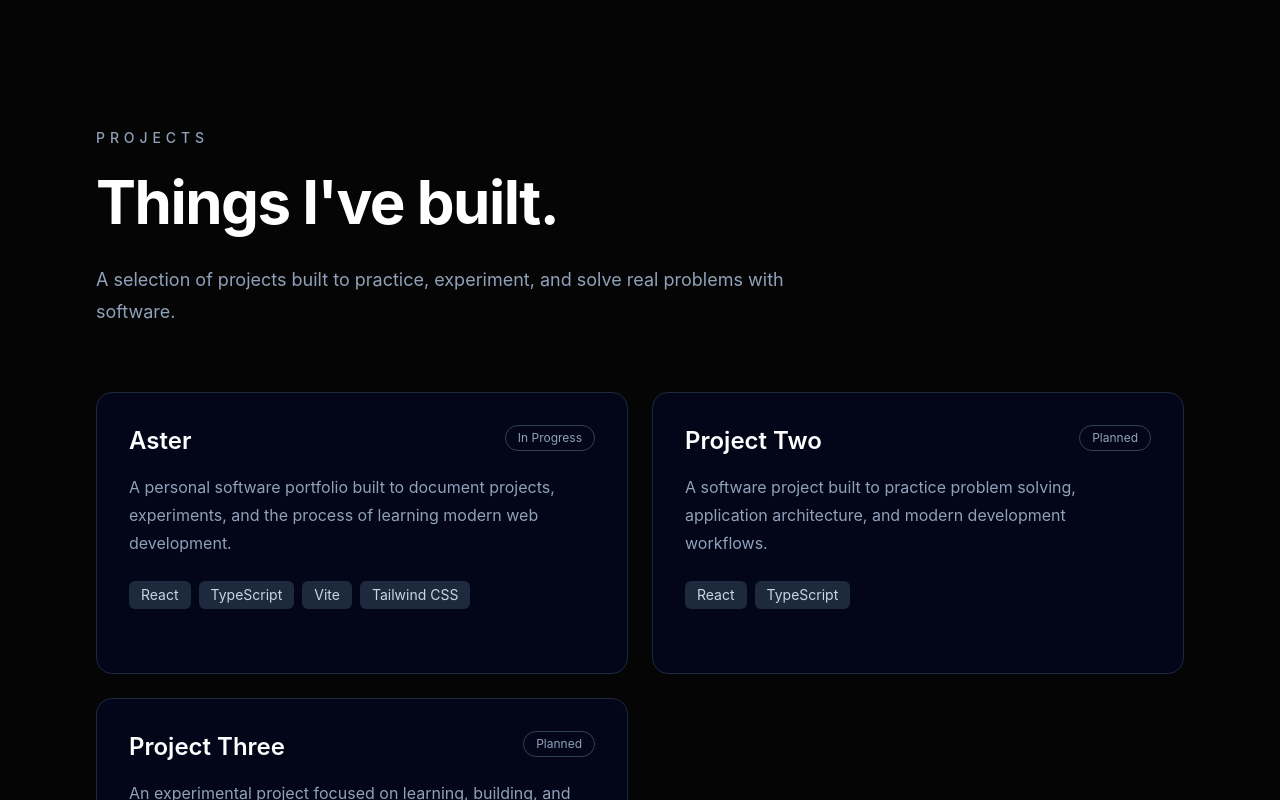
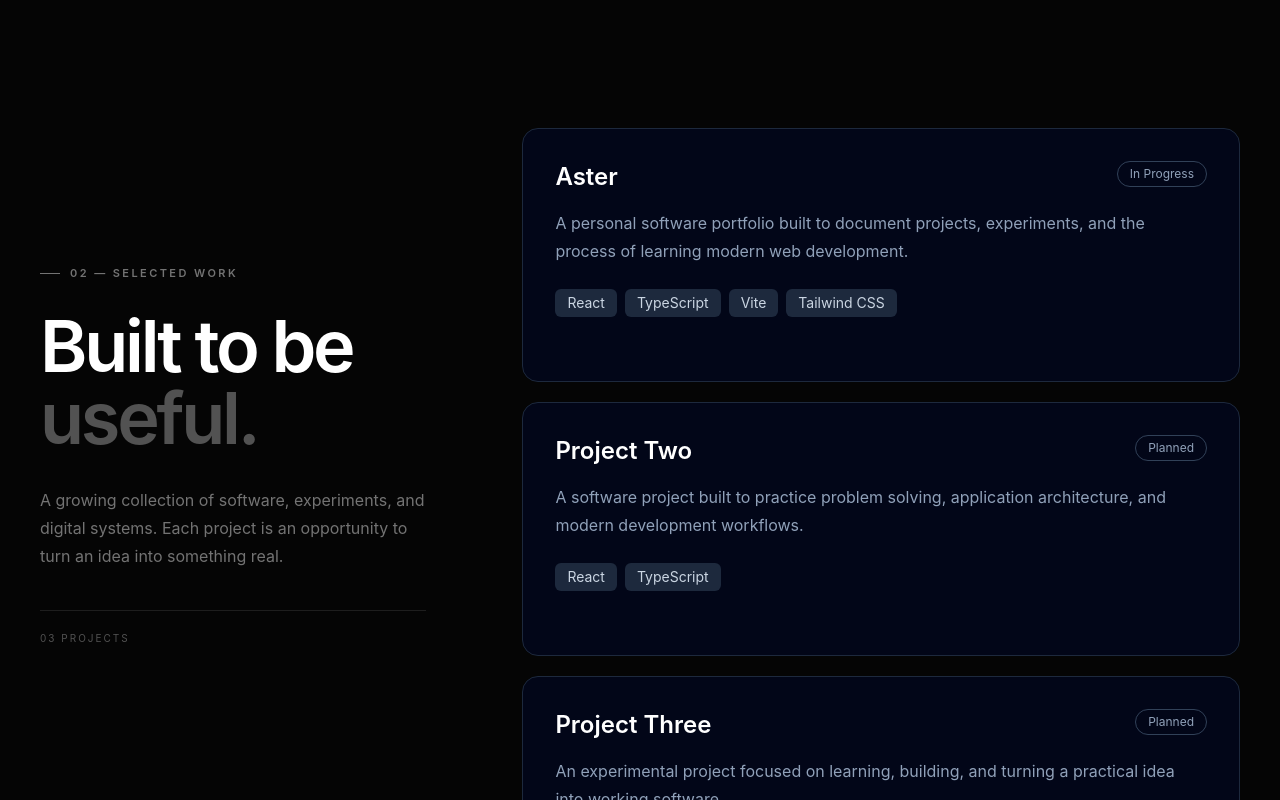
Before and after one commit to matteojose3112-bit/aster, a React app in the folder portfolio/: page / in a window 1280 px wide. Shown: the part 1600-2400 px from the top of the page. Built offline with nearby package versions, Linux system fonts and the light colour scheme; the HTML template or start-up script is replaced by a standard one.

Commit message:
Redesign Projects section as editorial selected-work layout

```diff
--- a/portfolio/src/components/layout/sections/Projects.tsx
+++ b/portfolio/src/components/layout/sections/Projects.tsx
@@ -3,31 +3,30 @@ import ProjectCard from "./ui/ProjectCard";
 
 function Projects() {
   return (
-    <section
-      id="projects"
-      className="px-6 py-32 md:px-12 lg:px-24"
-    >
-      <div className="mx-auto max-w-6xl">
-        <p className="mb-6 text-sm font-medium tracking-[0.35em] text-slate-400">
-          PROJECTS
-        </p>
+    <section id="projects" className="relative overflow-hidden px-6 py-32 lg:px-10">
+      <div className="mx-auto max-w-7xl">
+        <div className="grid gap-12 lg:grid-cols-[0.7fr_1.3fr] lg:gap-24">
+          <div className="lg:sticky lg:top-32 lg:self-start">
+            <p className="aster-section-label">02 — Selected work</p>
+            <h2 className="mt-7 text-5xl font-semibold tracking-[-0.045em] md:text-7xl">
+              Built to be
+              <br />
+              <span className="text-neutral-600">useful.</span>
+            </h2>
+            <p className="mt-8 max-w-md text-base leading-7 text-neutral-500">
+              A growing collection of software, experiments, and digital systems.
+              Each project is an opportunity to turn an idea into something real.
+            </p>
+            <div className="mt-10 hidden border-t border-white/10 pt-5 text-[10px] uppercase tracking-[0.2em] text-neutral-600 lg:block">
+              <span>{String(projects.length).padStart(2, "0")} projects</span>
+            </div>
+          </div>
 
-        <h2 className="text-4xl font-bold tracking-tight md:text-6xl">
-          Things I've built.
-        </h2>
-
-        <p className="mt-8 max-w-3xl text-lg leading-8 text-slate-400">
-          A selection of projects built to practice, experiment, and solve
-          real problems with software.
-        </p>
-
-        <div className="mt-16 grid gap-6 md:grid-cols-2">
-          {projects.map((project) => (
-            <ProjectCard
-              key={project.title}
-              project={project}
-            />
-          ))}
+          <div className="space-y-5">
+            {projects.map((project, index) => (
+              <ProjectCard key={project.title} project={project} index={index} />
+            ))}
+          </div>
         </div>
       </div>
     </section>
```
